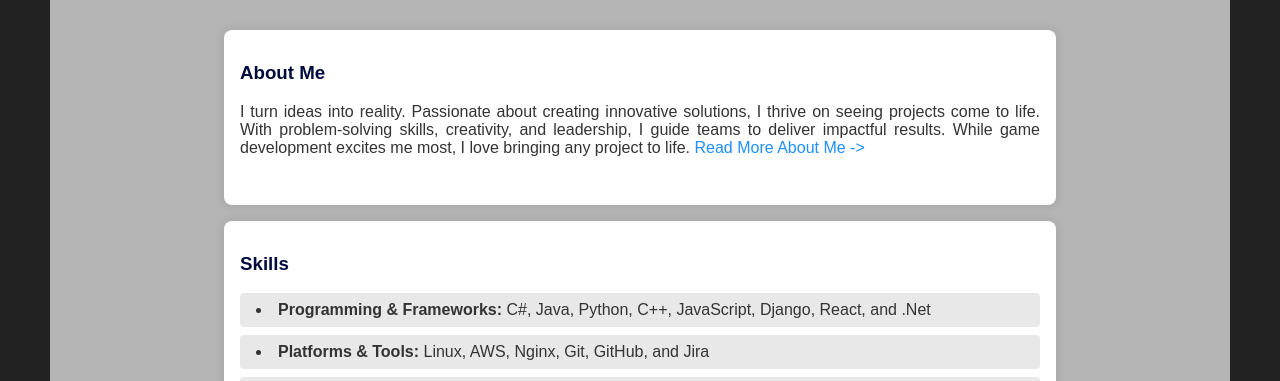
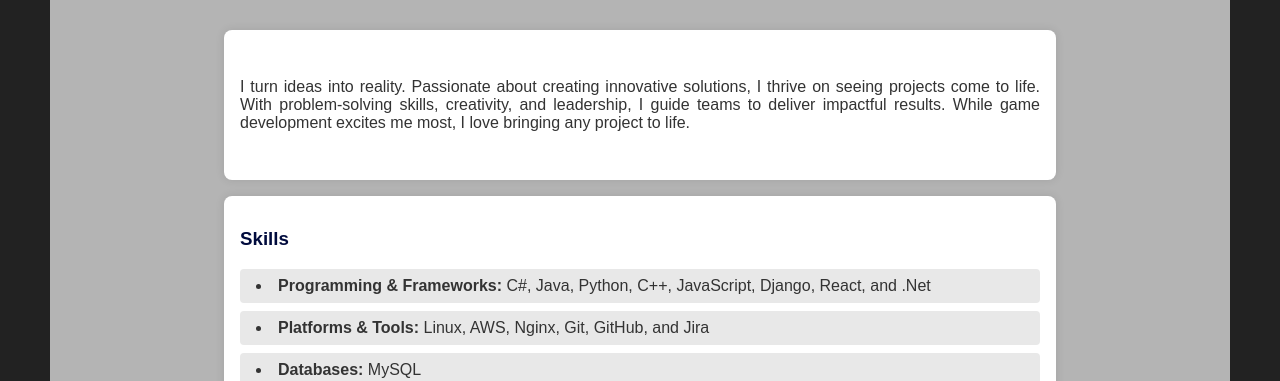
Before and after one commit to vankleeck/vankleeck.github.io, a plain HTML site: page index.html in a window 1280 px wide. Shown: the part 425-806 px from the top of the page. Drawn offline with Linux system fonts and the light colour scheme.

Commit message:
fixed about me section

```diff
--- a/index.html
+++ b/index.html
@@ -26,8 +26,7 @@
   </header>
 
   <section>
-    <h3>About Me</h3>
-      <p>I turn ideas into reality. Passionate about creating innovative solutions, I thrive on seeing projects come to life. With problem-solving skills, creativity, and leadership, I guide teams to deliver impactful results. While game development excites me most, I love bringing any project to life. <a href="Pages\about.html">Read More About Me -></a></p>
+      <p>I turn ideas into reality. Passionate about creating innovative solutions, I thrive on seeing projects come to life. With problem-solving skills, creativity, and leadership, I guide teams to deliver impactful results. While game development excites me most, I love bringing any project to life.</p>
     </section>
 
   <section>
```
